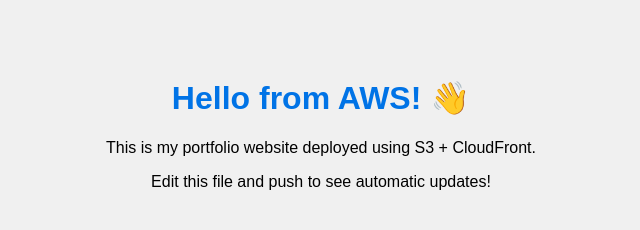
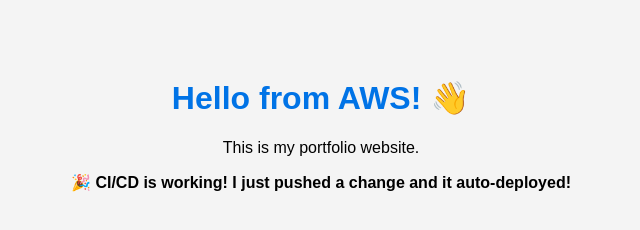
Before and after one commit to Princeman2/my-portfolio, a plain HTML site: page index.html in a window 1280 px wide. Shown: the whole page, without its empty margins (319-959 px from the left). Drawn offline with Linux system fonts and the light colour scheme.

Commit message:
Test automatic deployment

```diff
--- a/index.html
+++ b/index.html
@@ -10,7 +10,7 @@
             font-family: Arial, sans-serif;
             text-align: center;
             padding: 50px;
-            background: #f0f0f0;
+            background: #f4f4f4;
         }
 
         h1 {
@@ -21,8 +21,8 @@
 
 <body>
     <h1>Hello from AWS! 👋</h1>
-    <p>This is my portfolio website deployed using S3 + CloudFront.</p>
-    <p>Edit this file and push to see automatic updates!</p>
+    <p>This is my portfolio website.</p>
+    <p><strong>🎉 CI/CD is working! I just pushed a change and it auto-deployed!</strong></p>
 </body>
 
 </html>
```
